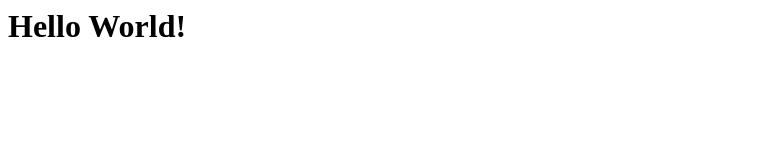
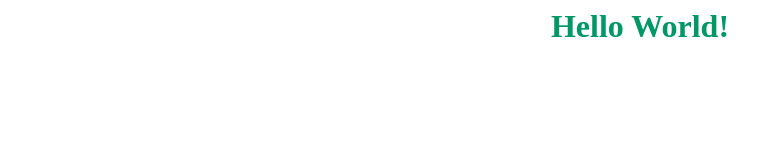
Before and after one commit to HazukiMina/HazukiMina.github.io, a plain HTML site: page index.html in a window 1280 px wide. Shown: the whole page, without its empty margins (0-782 px from the left). Drawn offline with Linux system fonts and the light colour scheme.

Commit message:
Update index.html

```diff
--- a/index.html
+++ b/index.html
@@ -1,6 +1,14 @@
 <html>
    <head>
      <title>My Github Pages</title>
+     <meta charset="UTF-8" />
+     <meta name="viewport" content="width=device-width, initial-scale=1" />
+     <style>
+       h1 {
+         text-align:center;
+         color:#009966;
+        }
+     </style>
    </head>
 
    <body>
```
